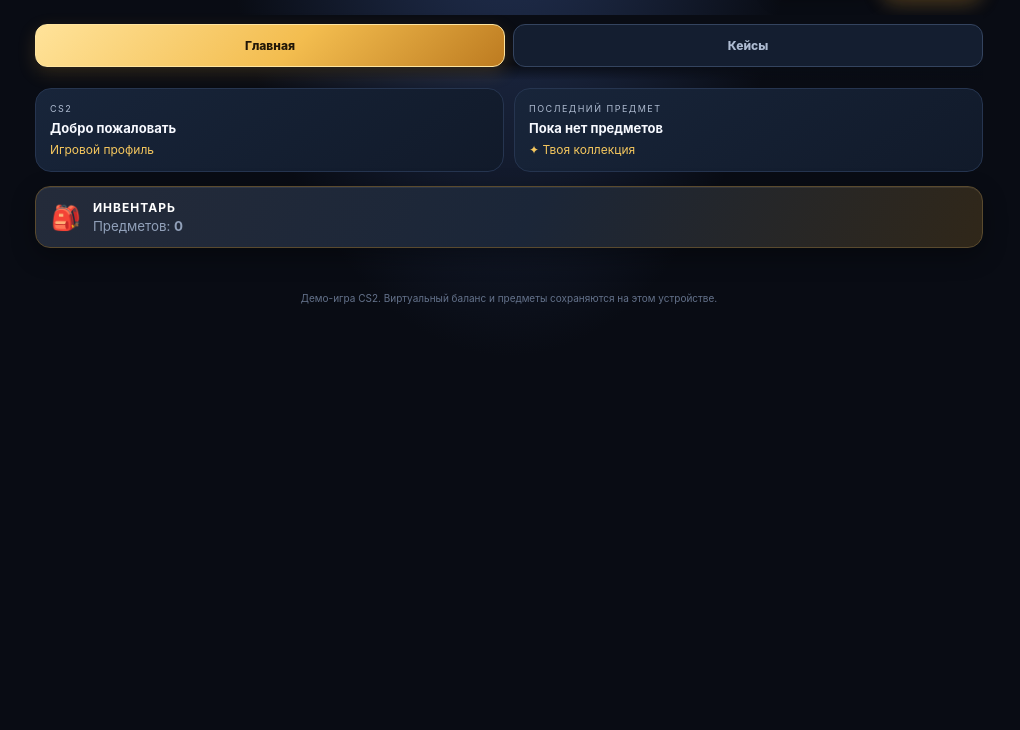
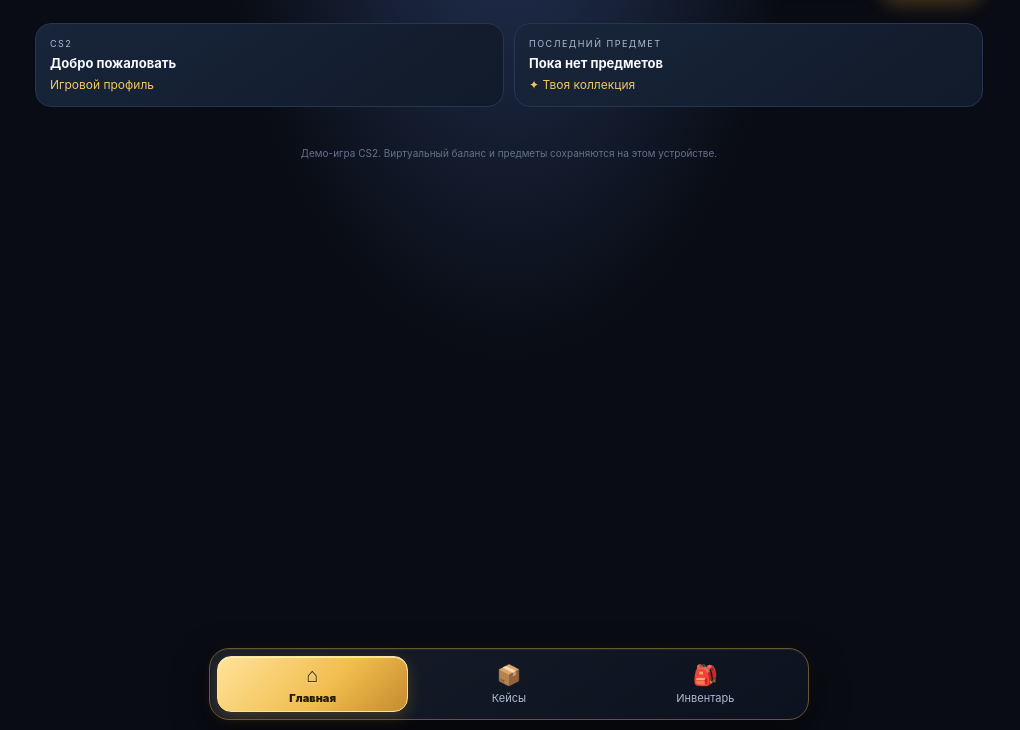
Before and after one commit to kill250112-design/Mioz-cs, a website: page public/index.html in a window 1280 px wide. Shown: the part 70-800 px from the top of the page, without its empty margins (131-1151 px from the left). Drawn offline with Linux system fonts and the light colour scheme.

Commit message:
Move navigation to bottom with Home Cases Inventory

```diff
--- a/public/index.html
+++ b/public/index.html
@@ -3,16 +3,14 @@
 <head>
 <meta charset="UTF-8"><meta name="viewport" content="width=device-width,initial-scale=1,viewport-fit=cover">
 <meta name="theme-color" content="#090c14"><title>CS2</title>
-<link rel="stylesheet" href="./css/style.css?v=101"><script type="module" src="./js/app.js?v=101"></script>
+<link rel="stylesheet" href="./css/style.css?v=102"><script type="module" src="./js/app.js?v=102"></script>
 </head>
 <body>
 <header class="topbar"><b class="logo" id="logo-home">CS<span>2</span></b><div class="top-actions"><div class="balance-pill"><span>💰</span><strong id="balance">1 000 ₽</strong></div><button class="topup" id="topup">Пополнить</button></div></header>
-<nav class="page-nav" aria-label="Разделы"><button data-page="home" class="active">Главная</button><button data-page="cases">Кейсы</button></nav>
 <main>
 <section id="page-home" class="page-view active">
 <section id="home-dashboard" class="home-dashboard">
 <div class="info-strip"><article class="info-card top-drop"><small>CS2</small><strong>Добро пожаловать</strong><span>Игровой профиль</span></article><article class="info-card recent-drop"><small>ПОСЛЕДНИЙ ПРЕДМЕТ</small><strong id="recent-drop">Пока нет предметов</strong><span>✦ Твоя коллекция</span></article></div>
-<button class="inventory-feature" id="home-inventory" data-page="inventory" aria-label="Открыть инвентарь"><span class="feature-icon">🎒</span><span class="feature-copy"><strong>ИНВЕНТАРЬ</strong><small>Предметов: <b id="home-inventory-count">0</b></small></span></button>
 </section>
 </section>
 <section id="page-cases" class="page-view">
@@ -27,4 +25,5 @@
 </section>
 </main>
 <footer>Демо-игра CS2. Виртуальный баланс и предметы сохраняются на этом устройстве.</footer>
+<nav class="bottom-nav" aria-label="Главное меню"><button data-page="home" class="active"><span>⌂</span>Главная</button><button data-page="cases"><span>📦</span>Кейсы</button><button data-page="inventory"><span>🎒</span>Инвентарь</button></nav>
 </body></html>
```
